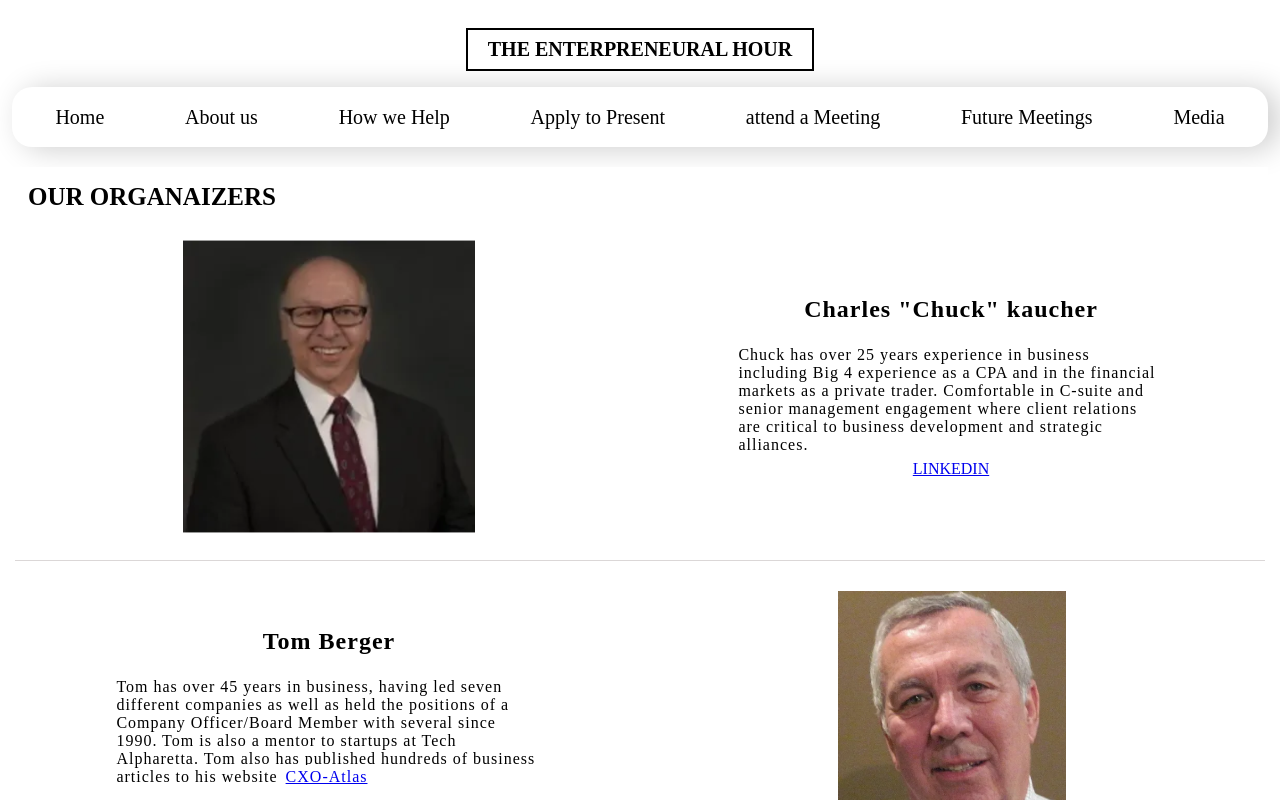
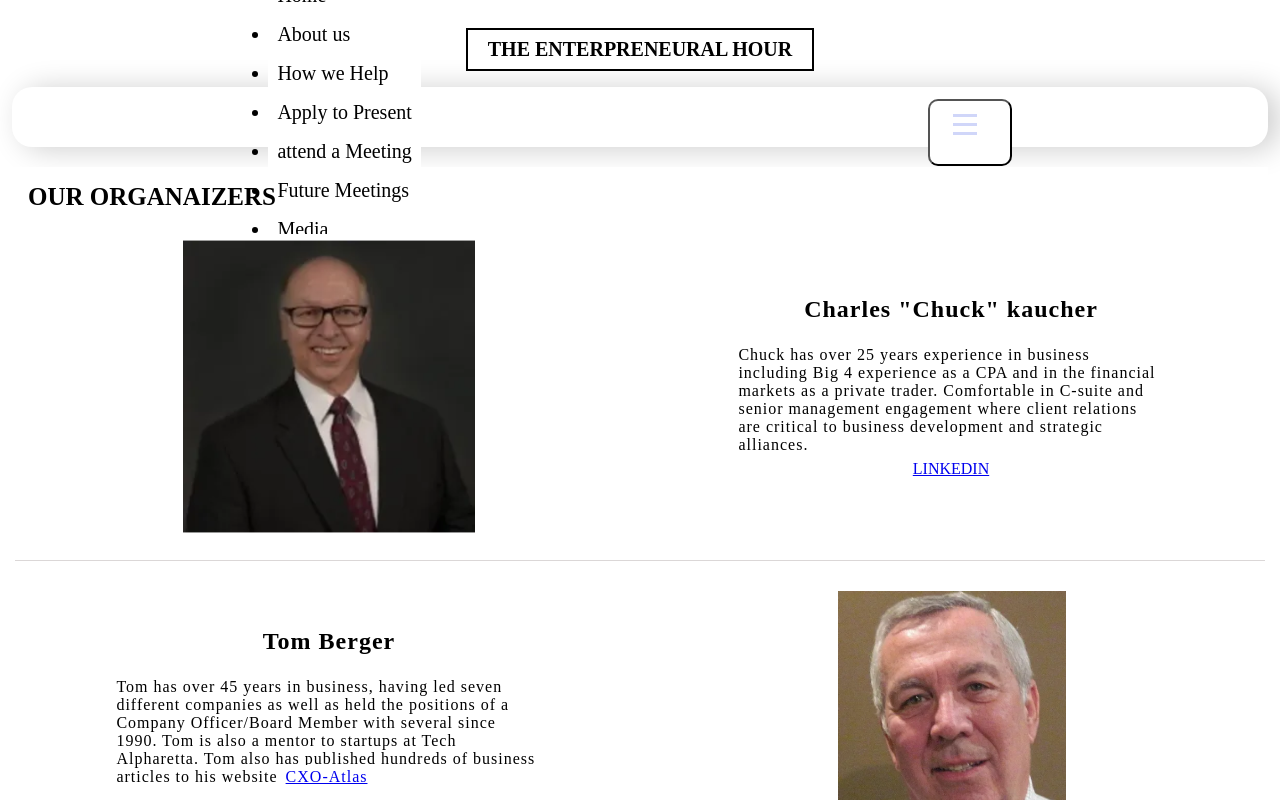
Before and after one commit to Krishnatejakrish/krishna, a React (Vite) app: page / in a window 1280 px wide. Shown: the top 800 px of the page. Built offline with nearby package versions, Linux system fonts and the light colour scheme.

Commit message:
Update Navbar.jsx

```diff
--- a/src/Component/Navbar.jsx
+++ b/src/Component/Navbar.jsx
@@ -1,16 +1,36 @@
-import React from "react";
+import React, {useState} from "react";
 import { Link } from "react-router-dom";
 import "../App.css";
+// import { useState } from "react";
 const Navbar = () => {
+  const [isMobile, setIsMobile] = useState(false);
   return (
     <div className="nav_links">
-      <Link className="link"  to="/">Home</Link>
-      <Link className="link" to="about">About us</Link>
-      <Link className="link" to="hwhelp">How we Help</Link>
-      <Link className="link" to="atpresent">Apply to Present</Link>
-      <Link className="link" to="aameeting">attend a Meeting</Link>
-      <Link className="link" to="fmeetings">Future Meetings</Link>
-      <Link className="link" to="media">Media</Link>
+      <ul className={isMobile ? 'menumobile' : 'menu'} onClick={() => setIsMobile(false)}>
+        <li key='Home' ><Link className="link"  to="/">Home</Link></li>
+        <li key='about'><Link className="link" to="about">About us</Link></li>
+        <li key='hwhelp'><Link className="link" to="hwhelp">How we Help</Link></li>
+        <li key='atpresent'><Link className="link" to="atpresent">Apply to Present</Link></li>
+        <li key='aameeting'><Link className="link" to="aameeting">attend a Meeting</Link></li>
+        <li key='fmeetings'><Link className="link" to="fmeetings">Future Meetings</Link></li>
+        <li key='media'><Link className="link" to="media">Media</Link></li>
+      </ul>
+
+      <button className='hamburg' onClick={() => setIsMobile(!isMobile)}>
+        {isMobile ?
+          <svg xmlns="http://www.w3.org/2000/svg" width="40" height="40">
+            <g fill="#D0D6F9" fillRule="evenodd">
+              <path d="M2.575.954l16.97 16.97-2.12 2.122L.455 3.076z"/>
+              <path d="M.454 17.925L17.424.955l2.122 2.12-16.97 16.97z"/>
+            </g>
+          </svg> :
+          <svg xmlns="http://www.w3.org/2000/svg" width="40" height="40">
+            <g fill="#D0D6F9" fillRule="evenodd">
+              <path d="M0 0h24v3H0zM0 9h24v3H0zM0 18h24v3H0z"/>
+            </g>
+          </svg>
+        }
+      </button>
     </div>
   );
 };
```
